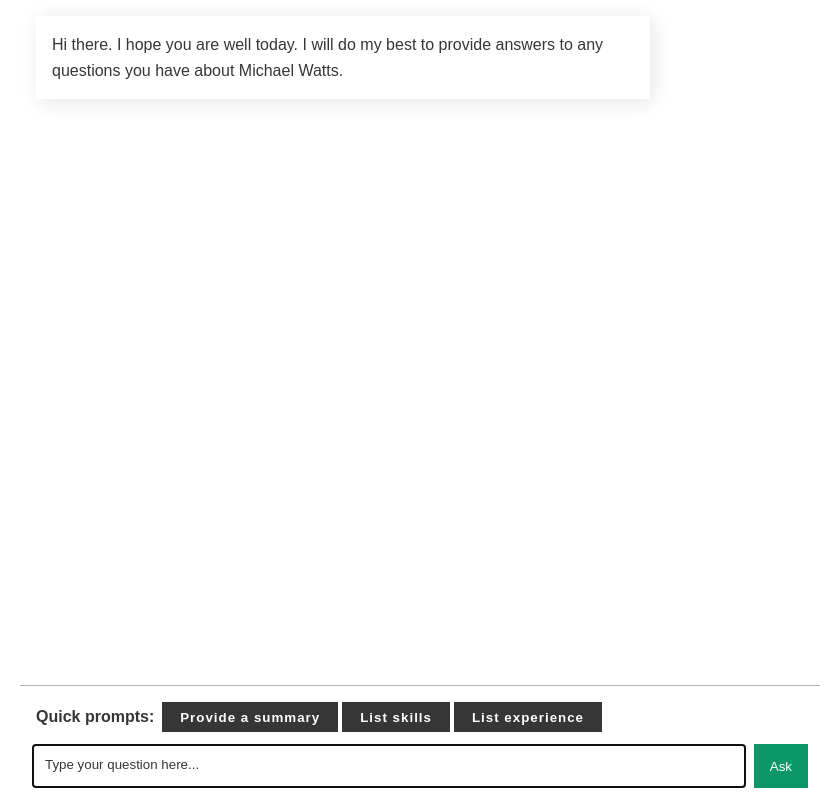
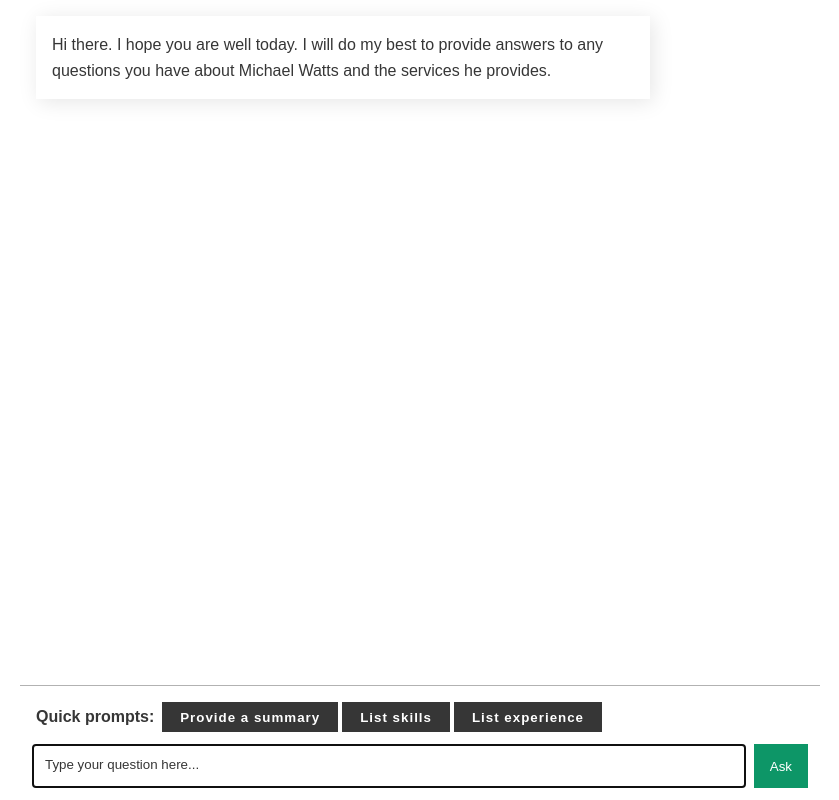
Before and after one commit to mj-watts/michaelwatts-me-site-llm-chat-app, a website: page public/index.html in a window 1280 px wide. Shown: the whole page, without its empty margins (220-1059 px from the left). Drawn offline with Linux system fonts and the light colour scheme.

Commit message:
Update prompt

```diff
--- a/public/index.html
+++ b/public/index.html
@@ -199,7 +199,8 @@
         <div class="message assistant-message">
           <p>
             Hi there. I hope you are well today. I will do my best to provide
-            answers to any questions you have about Michael Watts.
+            answers to any questions you have about Michael Watts and the
+            services he provides.
           </p>
         </div>
       </div>
```
Also changed, not shown: src/index.ts (+5 -5 lines).
